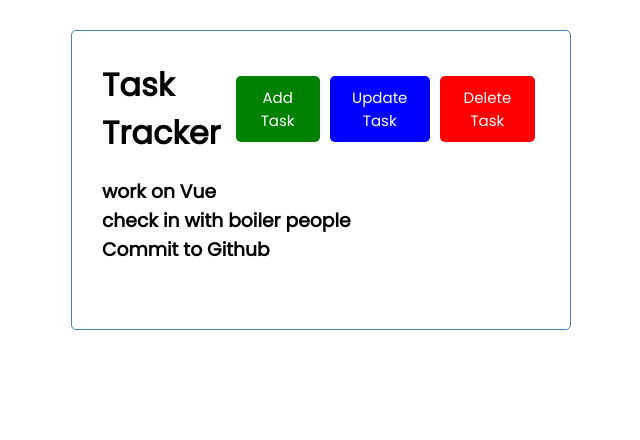
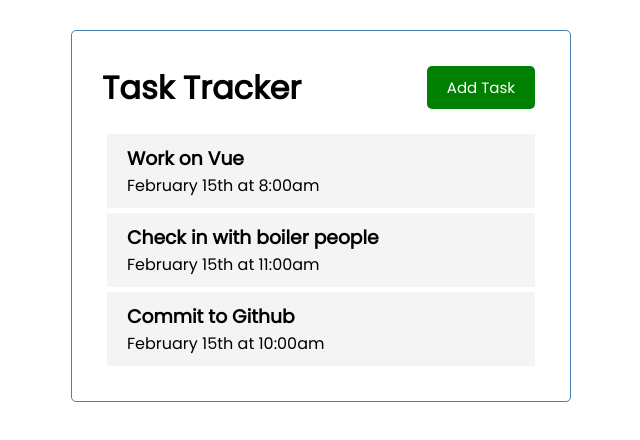
Before and after one commit to CyberRobinMier/TaskApp, a Vue app: page / in a window 1280 px wide. Shown: the top 440 px of the page, without its empty margins (319-959 px from the left). Built offline with nearby package versions, Linux system fonts and the light colour scheme.

Commit message:
tasks component done, now working on singular task component

```diff
--- a/src/App.vue
+++ b/src/App.vue
@@ -4,7 +4,8 @@
    <Tasks :tasks="tasks" />
 
 </div>
-
+ <!-- Tasks deals with an array and is dynamic,
+ which is why it needs binding  to the tasks down in data-->
 
 </template>
 
@@ -29,13 +30,13 @@ export default {
       this.tasks = [
         {
           id:1,
-          text: 'work on Vue',
+          text: 'Work on Vue',
           day: 'February 15th at 8:00am',
           reminder: true
         },
          {
           id:2,
-          text: 'check in with boiler people',
+          text: 'Check in with boiler people',
           day: 'February 15th at 11:00am',
           reminder: false
         },
--- a/src/components/Header.vue
+++ b/src/components/Header.vue
@@ -2,8 +2,7 @@
     <header>
         <h1>{{ title }}</h1>
         <Button text="Add Task" color="green" />
-        <Button text="Update Task" color="blue" />
-        <Button text="Delete Task" color="red" />
+
 
     </header>
 </template>
--- /dev/null
+++ b/src/components/Task.vue
@@ -0,0 +1,37 @@
+<template>
+<div class="task">
+      <h3>{{task.text}}</h3>
+      <p>{{task.day}}</p>
+
+</div>
+
+</template>
+
+<script>
+export default {
+    name:'Task',
+    props:{
+        task: Object ///is a object because it is all the data of the task which is put in an object
+    },
+
+}
+</script>
+<style scope>
+.fas {
+  color: red;
+}
+.task {
+  background: #f4f4f4;
+  margin: 5px;
+  padding: 10px 20px;
+  cursor: pointer;
+}
+.task.reminder {
+  border-left: 5px solid green;
+}
+.task h3 {
+  display: flex;
+  align-items: center;
+  justify-content: space-between;
+}
+</style>
--- a/src/components/Tasks.vue
+++ b/src/components/Tasks.vue
@@ -1,18 +1,26 @@
-<!--take array of tasks as prop, loop thru them, have a single task component for each one-->
+<!--take array of tasks as prop, loop thru them, have a single task component for each one.
+This component is only to regulate this looping, so we want a seperate component for the
+layout of the singular task. Aka this component is for the layout of ALL the tasks.
+
+-->
 
 <template>
 <div :key="task.id" v-for="task in tasks">
-    <h3>{{task.text}}</h3>
+    <Task :task="task"/>
 
 </div>
 
 </template>
 
 <script>
+import Task from './Task.vue'
 export default{
     name: 'Tasks',
     props:{
         tasks: Array
+    },
+    components: {
+        Task
     }
 
 }
```
